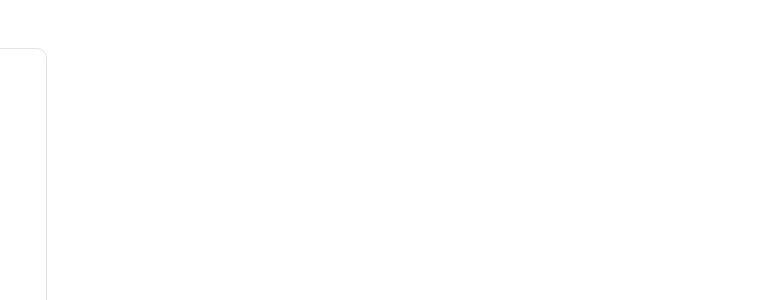
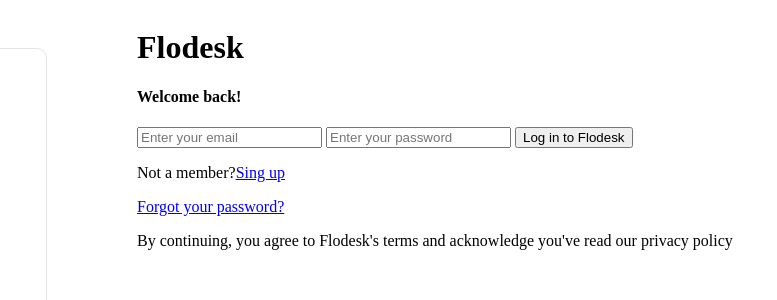
Before and after one commit to Manoj98Gopal/code-learning-journey, a plain HTML site: page 11/index.html in a window 1280 px wide. Shown: the top 300 px of the page, 503-1280 px from the left. Drawn offline with nearby package versions, Linux system fonts and the light colour scheme.

Commit message:
html added for login challenge

```diff
--- a/11/index.html
+++ b/11/index.html
@@ -17,11 +17,11 @@
           <img src="./images/childrenImage.jpg" alt="bg-image" />
           <div class="content">
             <div class="icon">
-              <span class="material-symbols-outlined"> lock </span><p>SUBSCRIBE TO
-              ANY PLAN</p>
+              <span class="material-symbols-outlined"> lock </span>
+              <p>SUBSCRIBE TO ANY PLAN</p>
             </div>
 
-            <h2>Get more features in Google Photos</h1>
+            <h2>Get more features in Google Photos</h2>
 
             <p class="d">
               Bring your Lorem, ipsum dolor sit amet consectetur adipisicing
@@ -29,11 +29,35 @@
               repellat
             </p>
 
-            <button>View details</button>
+            <button class="btn">View details</button>
           </div>
         </div>
       </div>
-      <div class="col"></div>
+      <div class="col">
+        <div class="login-container">
+          <h1>Flodesk</h1>
+          <h4>Welcome back!</h4>
+
+          <div class="form">
+            <input type="email" placeholder="Enter your email" />
+            <input type="password" placeholder="Enter your password" />
+            <button>Log in to Flodesk</button>
+          </div>
+
+          <div class="singup-link">
+            <p>
+              Not a member?<span><a href="#">Sing up </a></span>
+            </p>
+            <a href="#">Forgot your password?</a>
+          </div>
+
+          <p>
+            By continuing, you agree to Flodesk's
+            <span class="underline">terms</span> and acknowledge you've read our
+            <span class="underline">privacy policy</span>
+          </p>
+        </div>
+      </div>
     </div>
   </body>
 </html>
--- a/11/style.css
+++ b/11/style.css
@@ -45,7 +45,7 @@
 }
 
 
-button{
+.btn{
     background-color: #fff;
     border: 1px solid #e3e4e7;
     padding: .8em 1.7em;
@@ -53,3 +53,7 @@
     color: #297ae9;
     border-radius: 5px;
 }
+
+
+
+/* ------------------login css ---------------------------------- */
```
